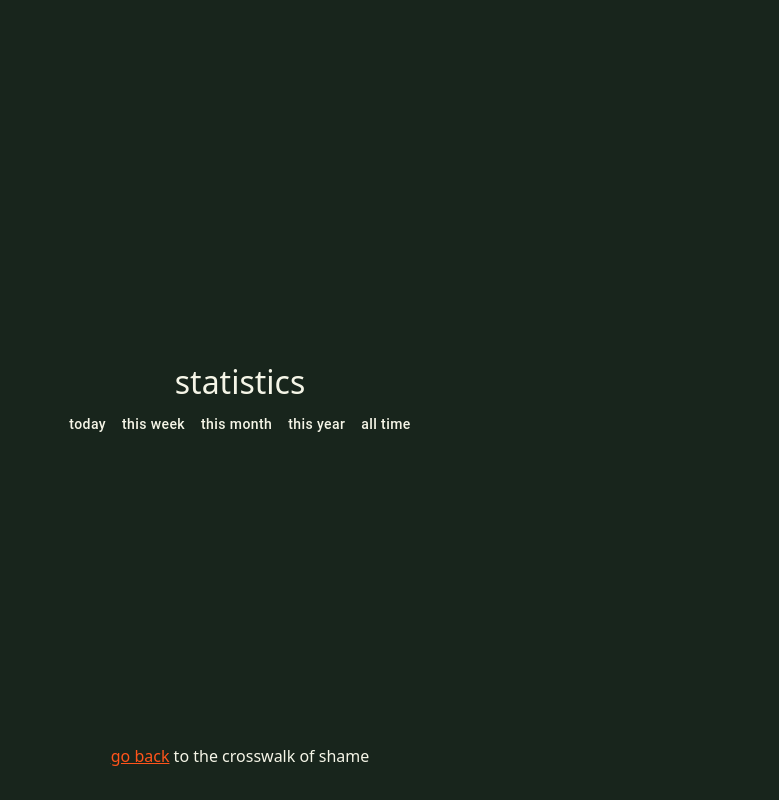
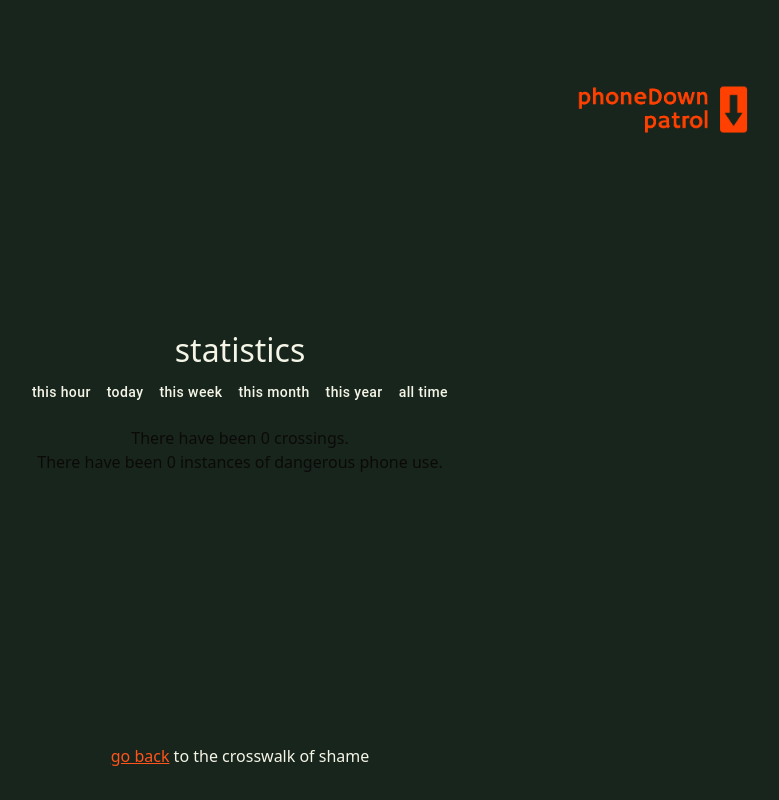
Before and after one commit to emlyqi/crosswalkofshame, a React (Vite) app in the folder htn2024-real/: page /statistics in a window 1280 px wide. Both pictures are taken after a click on the button "today". Shown: the whole page, without its empty margins (400-1179 px from the left). Built offline with nearby package versions, Linux system fonts and the light colour scheme; no server answers.

Commit message:
added statistics feature

```diff
--- a/htn2024-real/convex/camera_data.tsx
+++ b/htn2024-real/convex/camera_data.tsx
@@ -14,8 +14,8 @@ export const data = query({
   args: {},
   handler: async (ctx) => {
     // Grab the most recent crosser data.
-    const crosser_data = await ctx.db.query("crosser_data").order("desc").take(100);
-    return crosser_data;
+    const camera_data = await ctx.db.query("camera_data").order("desc").take(50);
+    return camera_data;
   },
 });
 
--- a/htn2024-real/src/components/ButtonRow.tsx
+++ b/htn2024-real/src/components/ButtonRow.tsx
@@ -2,7 +2,11 @@ import { React, useState } from 'react';
 import Grid from "@mui/material/Grid2";
 import { Button, ButtonGroup } from "@mui/material";
 
-const ButtonRow = () => {
+interface ButtonRowProps{
+  handleClick(date: number): void
+}
+
+const ButtonRow = ({handleClick} : ButtonRowProps) => {
   // const [numCrossings, setNumCrossings] = useState("0");
   // const [numPhones, setNumPhones] = useState("0");
   // const [avgCrossingTime, setAvgCrossingTime] = useState("0");
@@ -16,11 +20,12 @@ const ButtonRow = () => {
 
   return (
     <ButtonGroup variant="text" aria-label="Basic button group">
-      <Button style={{textTransform:"none", color:"#F5F5E7", border:"none"}}>today</Button>
-      <Button style={{textTransform:"none", color:"#F5F5E7", border:"none"}}>this week</Button>
-      <Button style={{textTransform:"none", color:"#F5F5E7", border:"none"}}>this month</Button>
-      <Button style={{textTransform:"none", color:"#F5F5E7", border:"none"}}>this year</Button>
-      <Button style={{textTransform:"none", color:"#F5F5E7", border:"none"}}>all time</Button>
+      <Button style={{textTransform:"none", color:"#F5F5E7", border:"none"}} onClick={() => handleClick(Date.now() - 60 * 60 * 1000)}>this hour</Button>
+      <Button style={{textTransform:"none", color:"#F5F5E7", border:"none"}} onClick={() => handleClick(Date.now() - 24 * 60 * 60 * 1000)}>today</Button>
+      <Button style={{textTransform:"none", color:"#F5F5E7", border:"none"}} onClick={() => handleClick(Date.now() - 7 * 24 * 60 * 60 * 1000)}>this week</Button>
+      <Button style={{textTransform:"none", color:"#F5F5E7", border:"none"}} onClick={() => handleClick(Date.now() - 30 * 7 * 24 * 60 * 60 * 1000)}>this month</Button>
+      <Button style={{textTransform:"none", color:"#F5F5E7", border:"none"}} onClick={() => handleClick(Date.now() - 365 * 7 * 24 * 60 * 60 * 1000)}>this year</Button>
+      <Button style={{textTransform:"none", color:"#F5F5E7", border:"none"}} onClick={() => handleClick(1)}>all time</Button>
     </ButtonGroup>
   )
 }
--- a/htn2024-real/src/pages/StatisticsPage.tsx
+++ b/htn2024-real/src/pages/StatisticsPage.tsx
@@ -1,9 +1,10 @@
-import React from 'react';
+import React, { useState } from 'react';
 import Grid from "@mui/material/Grid2";
 import { Box } from "@mui/material";
 import ButtonRow from "../components/ButtonRow"
 import { useQuery } from 'convex/react';
 import { api } from '../../convex/_generated/api';
+import logo from "../assets/logo.png";
 
 const StatisticsPage = () => {
 
@@ -12,6 +13,16 @@ const StatisticsPage = () => {
 
   console.log(stats);
   console.log(camera_stats);
+
+  const [date, setDate] = useState<number>(0);
+
+  function handleClick(date: number){
+    setDate(date);
+  }
+
+  function sum(numbers: number[]): number{
+    return numbers.reduce((acc, current) => acc + current, 0);
+  }
 
   return (
     <Grid
@@ -24,6 +35,7 @@ const StatisticsPage = () => {
       minHeight="100vh"
       position="relative"
     >
+      <img src={logo} alt="logo" style={{position:"absolute", scale:"40%", top:"5%", right:0}}/>
       <Box
         alignContent="center"
         alignItems="center"
@@ -31,7 +43,29 @@ const StatisticsPage = () => {
       >
         <p style={{ color: "#F5F5E7", marginTop: "0rem", fontSize:"2rem" }}>statistics</p>
       </Box>
-      <ButtonRow />
+      <ButtonRow handleClick={handleClick}/>
+      <Box
+        alignContent="center"
+        alignItems="center"
+        justifyContent="center"
+        display="flex"
+        flexDirection="column"
+        marginTop="1rem"
+      >
+        {date !== 0 && (
+          <p style={{justifyContent: "center"}}>There have been {stats.filter(stat => stat._creationTime > date).length} crossings.</p>
+        )}
+        {date !== 0 && (
+          <p style={{justifyContent: "center"}}>There have been {camera_stats.filter(stat => stat._creationTime > date).length} instances of dangerous phone use.</p>
+        )}
+        {date !== 0 && stats.filter(stat => stat._creationTime > date).length > 0 && (
+          <p style={{justifyContent: "center"}}>The percentage of dangerous crossings is: {(camera_stats.filter(stat => stat._creationTime > date).length*100/(stats.filter(stat => stat._creationTime > date).length)).toFixed(2)}%</p>
+        )}
+        {date !== 0 && stats.filter(stat => stat._creationTime > date).length > 0 && (
+          <p style={{justifyContent: "center"}}>The average crossing speed has been: {(sum(stats.filter(stat => stat._creationTime > date).map((stat) => stat.cross_duration))/(stats.filter(stat => stat._creationTime > date).length)).toFixed(2)} seconds per crossing.</p>
+        )}
+
+      </Box>
       <Box
           position="absolute"
           bottom="0"
```
